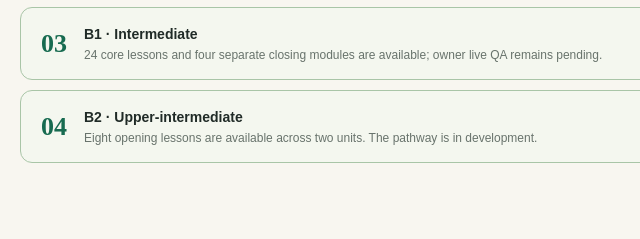
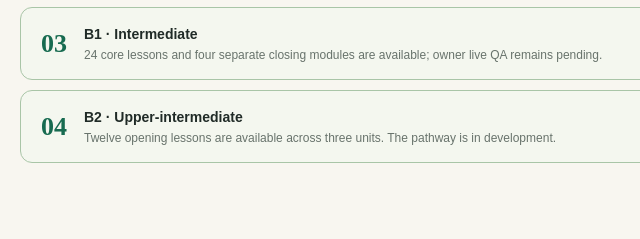
Before and after one commit to AliShah1029384756/Spanish-Seekho, a plain HTML site: page index.html in a window 1280 px wide. Shown: the part 1681-1920 px from the top of the page, 119-759 px from the left. Drawn offline with Linux system fonts and the light colour scheme.

Commit message:
Update homepage B2 availability to twelve lessons

```diff
--- a/index.html
+++ b/index.html
@@ -18,7 +18,7 @@
 <div class="word-grid" id="wordGrid"></div>
 <div class="practice-panel"><div><span class="eyebrow">QUICK PRACTICE</span><h3 data-i18n="quizTitle">Chhota sa test — ready?</h3><p id="question">“Gracias” ka kya matlab hai?</p></div><div class="answers" id="answers"><button data-answer="Thank you">Thank you</button><button data-answer="Goodbye">Goodbye</button><button data-answer="Please">Please</button></div><p class="feedback" id="feedback" aria-live="polite"></p></div>
 </section>
-<section class="section path-section"><div class="section-heading"><div><span class="eyebrow">LEARN STEP BY STEP</span><h2>Apna learning path</h2><p>Strong foundation se confident communication tak.</p></div></div><div class="path-grid"><a class="path-card active" href="a1/index.html"><span>01</span><div><b>A1 · Beginner</b><p>25 starter lessons, practice tools, and Spain Life modules are available.</p></div><label>START A1 →</label></a><a class="path-card active" href="a2/index.html"><span>02</span><div><b>A2 · Elementary</b><p>20 starter lessons are available. Open any lesson in any order.</p></div><label>OPEN A2 →</label></a><a class="path-card active" href="b1/index.html"><span>03</span><div><b>B1 · Intermediate</b><p>24 core lessons and four separate closing modules are available; owner live QA remains pending.</p></div><label>OPEN B1 →</label></a><a class="path-card active" href="b2/index.html"><span>04</span><div><b>B2 · Upper-intermediate</b><p>Eight opening lessons are available across two units. The pathway is in development.</p></div><label>START B2 →</label></a></div></section>
+<section class="section path-section"><div class="section-heading"><div><span class="eyebrow">LEARN STEP BY STEP</span><h2>Apna learning path</h2><p>Strong foundation se confident communication tak.</p></div></div><div class="path-grid"><a class="path-card active" href="a1/index.html"><span>01</span><div><b>A1 · Beginner</b><p>25 starter lessons, practice tools, and Spain Life modules are available.</p></div><label>START A1 →</label></a><a class="path-card active" href="a2/index.html"><span>02</span><div><b>A2 · Elementary</b><p>20 starter lessons are available. Open any lesson in any order.</p></div><label>OPEN A2 →</label></a><a class="path-card active" href="b1/index.html"><span>03</span><div><b>B1 · Intermediate</b><p>24 core lessons and four separate closing modules are available; owner live QA remains pending.</p></div><label>OPEN B1 →</label></a><a class="path-card active" href="b2/index.html"><span>04</span><div><b>B2 · Upper-intermediate</b><p>Twelve opening lessons are available across three units. The pathway is in development.</p></div><label>START B2 →</label></a></div></section>
 <section class="section course-catalog" id="all-lessons"><div class="section-heading"><div><span class="eyebrow">COMPLETE LESSON DIRECTORY</span><h2>All available lessons</h2><p>Ab tamam available lessons homepage se directly open karein. Kisi lesson ko pehle complete karna zaroori nahi.</p></div></div>
 <details open><summary><strong>A1 · Beginner — 25 lessons</strong><span>View course lessons</span></summary><div class="path-grid"><a class="path-card active" href="a1/lesson-01.html"><span>01</span><div><b>Greetings & introductions</b><p>Open lesson directly · No prerequisites</p></div><label>OPEN →</label></a>
 <a class="path-card active" href="a1/lesson-02.html"><span>02</span><div><b>Alphabet & pronunciation</b><p>Open lesson directly · No prerequisites</p></div><label>OPEN →</label></a>
```
